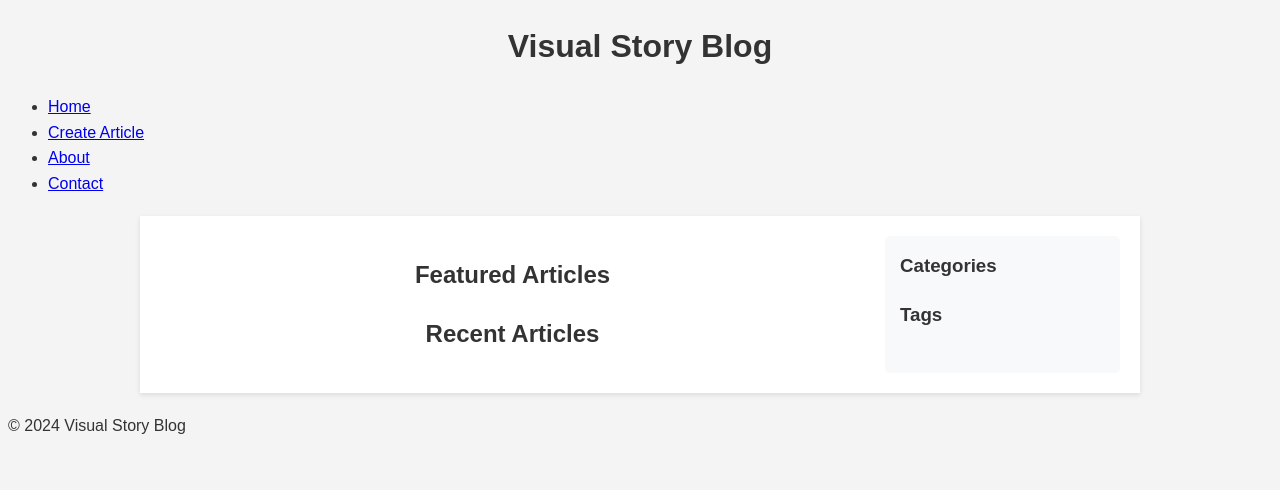
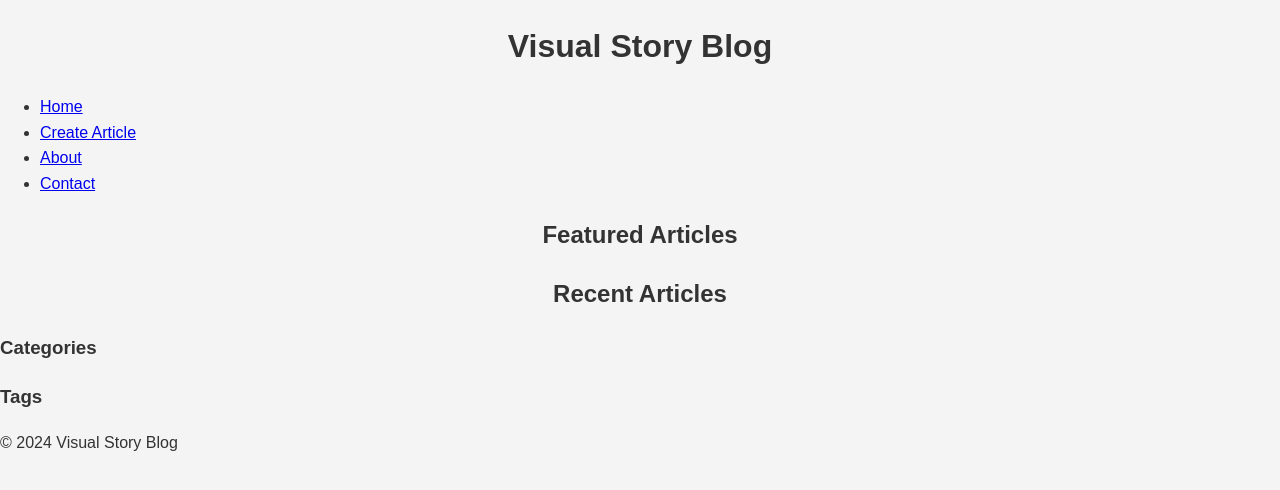
Before and after one commit to visualStoryBlog/visualStoryBlog.github.io, a Jekyll site: the page built from index.html, in a window 1280 px wide. Shown: the top 490 px of the page. Built offline with Jekyll 4.4.1, drawn with Linux system fonts in a browser that asks for light colours.

Commit message:
Update style.css

```diff
--- a/assets/css/style.css
+++ b/assets/css/style.css
@@ -2,8 +2,8 @@
 body {
     font-family: sans-serif;
     line-height: 1.6;
-    margin: 10;
-    padding: 5;
+    margin: 0;
+    padding: 0;
     background-color: #f4f4f4;
     color: #333;
 }
@@ -66,78 +66,3 @@ h1, h2 {
 .below-minimum {
     color: red;
 }
-
-/* Add more styles as needed */
-.container {
-    display: grid;
-    grid-template-columns: 3fr 1fr; /* Adjust column widths as you like */
-    gap: 20px;
-}
-/* Container (Main Layout) */
-.container {
-    display: grid;
-    grid-template-columns: 1fr;   /* Single column on small screens */
-    gap: 20px;
-    max-width: 960px;             /* Limit the overall container width */
-    margin: 20px auto;
-    padding: 20px;
-    background-color: #fff;
-    box-shadow: 0 2px 5px rgba(0, 0, 0, 0.1);
-}
-
-/* Content Area */
-.content {
-    grid-column: 1;
-    order: 1;       /* Content first in source order */
-}
-
-/* Sidebar */
-.sidebar {
-    grid-column: 1;
-    order: 2;        /* Sidebar second in source order */
-    background-color: #f8f9fa;  /* Light background for sidebar */
-    padding: 15px;
-    border-radius: 5px;
-}
-
-.sidebar h3 {
-    margin-top: 0;
-}
-
-/* Responsive Layout */
-@media (min-width: 768px) {
-    .container {
-        grid-template-columns: 3fr 1fr;  /* Two columns on larger screens */
-    }
-
-    .content {
-        grid-column: 1;
-    }
-
-    .sidebar {
-        grid-column: 2;
-    }
-}
-
-
-/* Additional Styles */
-.featured-articles article {
-    border-bottom: 1px solid #eee; /* Divider between articles */
-    padding-bottom: 15px;
-    margin-bottom: 15px;
-}
-
-.recent-articles article h3 {
-    margin-bottom: 5px;
-}
-
-.sidebar ul {
-    list-style: none;
-    padding: 0;
-    margin: 0;
-}
-
-.sidebar a {
-    color: #007bff; /* Blue link color */
-    text-decoration: none;
-}
```
